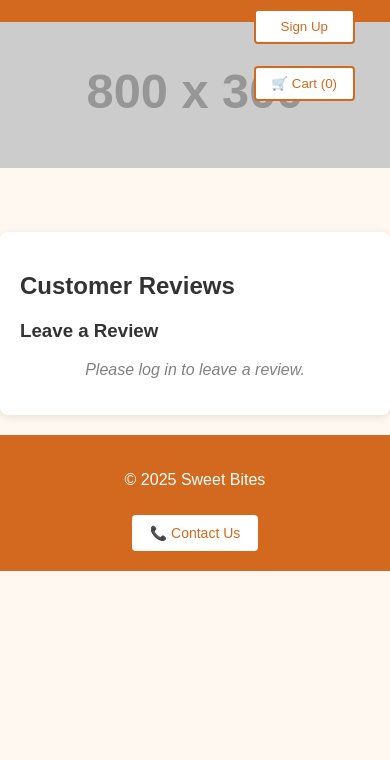
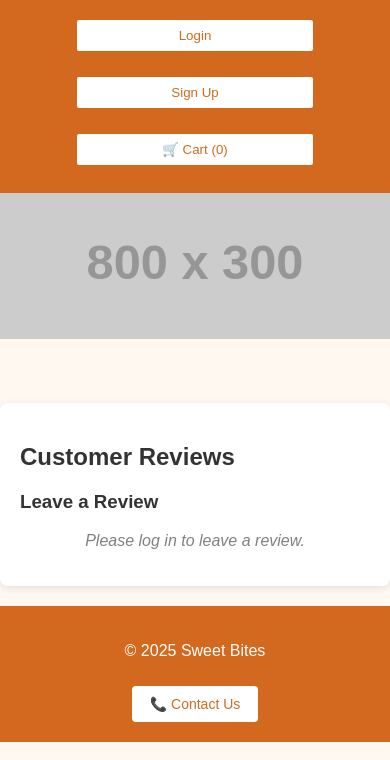
Before and after one commit to Ravikumar162001/cake-shop, a website: page index.html in a window 390 px wide. Shown: the part 84-844 px from the top of the page. Drawn offline with nearby package versions, Linux system fonts and the light colour scheme; no server answers; placeholder pictures from the web are drawn by us.

Commit message:
removed the style for mobile UI

```diff
--- a/style.css
+++ b/style.css
@@ -95,12 +95,6 @@ button:hover {
 /* ========================= */
 /* ===== Admin Styles ====== */
 /* ========================= */
-
-.auth-buttons-header {
-  position: absolute;
-  top: 20px;
-  right: 20px;
-}
 
 .auth-buttons-header button {
   margin-left: 10px;
```
